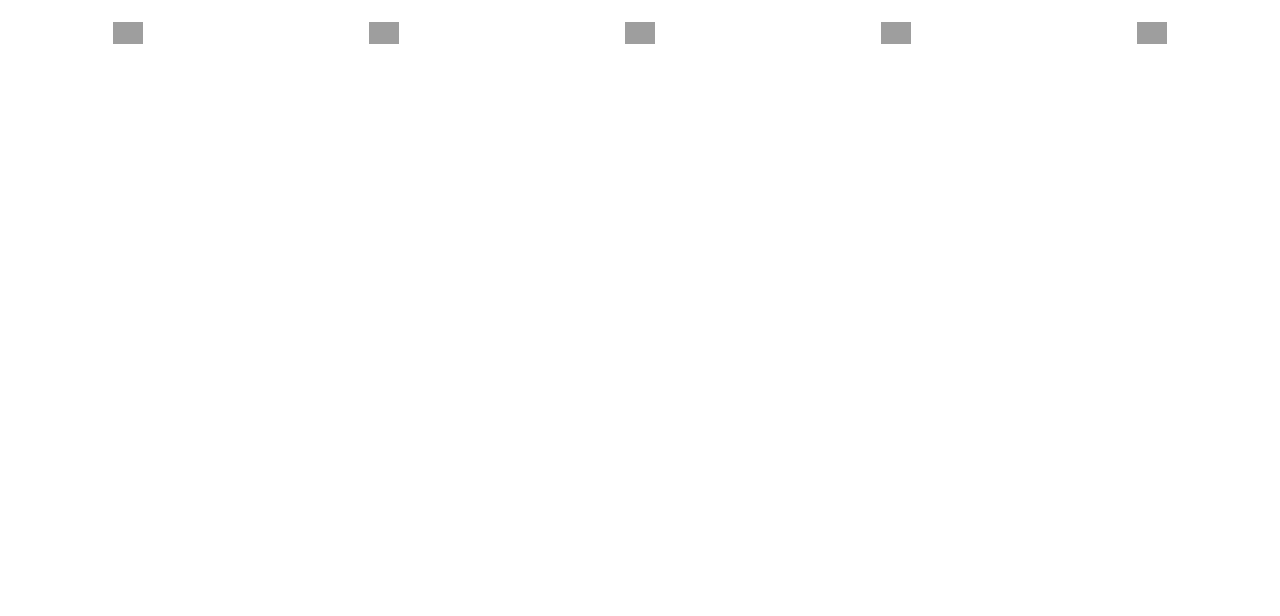
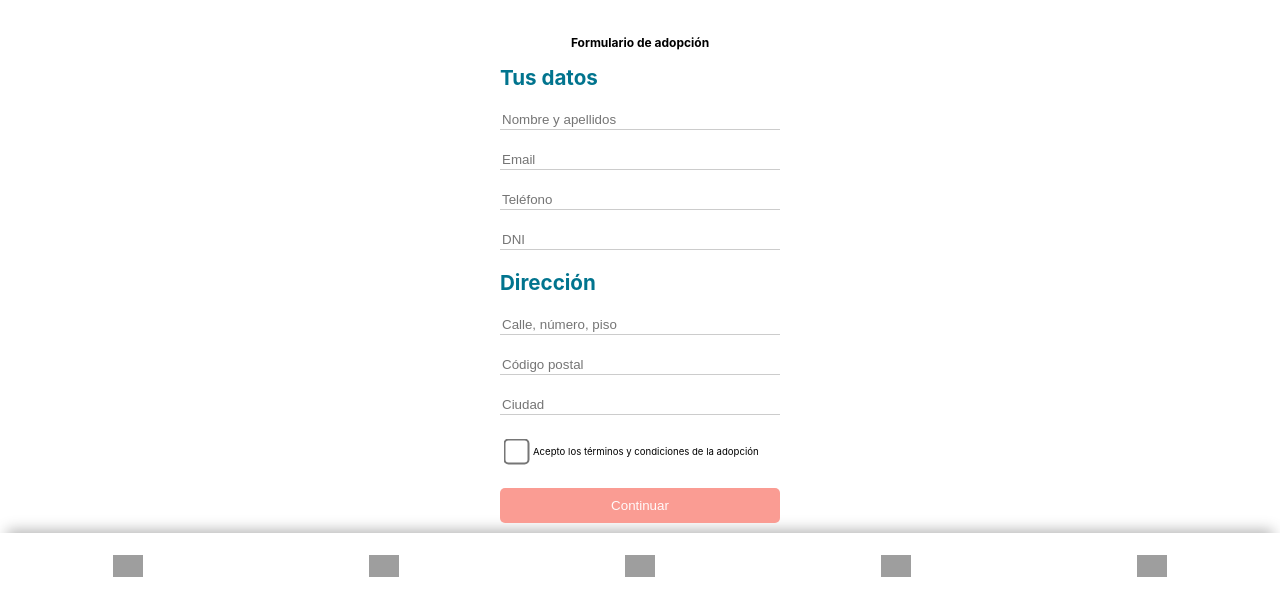
Before and after one commit to Corocottax/proyecto-final-react, a React (Create React App) app: page /formularioAdopcion in a window 1280 px wide. Shown: the top 616 px of the page. Built offline with nearby package versions, Linux system fonts and the light colour scheme; grey boxes are pictures that could not be loaded.

Commit message:
feat medio formulario de adopcion

```diff
--- a/src/pages/FormularioAdopcion/FormularioAdopcion.jsx
+++ b/src/pages/FormularioAdopcion/FormularioAdopcion.jsx
@@ -1,8 +1,111 @@
-import React from 'react';
-import "./FormularioAdopcion.scss"
+import React from "react";
+import "./FormularioAdopcion.scss";
+import { useForm } from "react-hook-form";
 
 const FormularioAdopcion = () => {
-  return <div></div>;
+  const { register, handleSubmit } = useForm();
+
+  const onSubmit = (formData) => {
+    // API.post("register", formData).then((res) => {
+    // console.log("Register user");
+  };
+
+  return (
+    <div className="adoption-form-div">
+      <div className="form-title">
+        <h2>Formulario de adopción</h2>
+      </div>
+
+
+
+      <form onSubmit={handleSubmit(onSubmit)}>
+
+      <div className="form-subtitle">
+        <h3>Tus datos</h3>
+      </div>
+
+        <label htmlFor="name"></label>
+        <input
+          id="name"
+          placeholder="Nombre y apellidos"
+          {...register("name", { required: true })}
+        />
+
+        <label htmlFor="email"></label>
+        <input
+          id="email"
+          placeholder="Email"
+          {...register("email", {
+            required: true,
+            pattern: /^[a-z0-9._%+-]+@[a-z0-9.-]+\.[a-z]{2,4}$/,
+          })}
+        />
+
+        <label htmlFor="phone"></label>
+        <input
+          name="phone"
+          id="phone"
+          type="phone"
+          placeholder="Teléfono"
+          {...register("phone", {
+            required: true,
+          })}
+        />
+
+        <label htmlFor="dni"></label>
+        <input
+          name="dni"
+          id="dni"
+          type="dni"
+          placeholder="DNI"
+          {...register("dni", {
+            required: true,
+          })}
+        />
+
+        <div className="form-subtitle">
+          <h3>Dirección</h3>
+        </div>
+
+        <label htmlFor="address"></label>
+        <input
+          id="address"
+          placeholder="Calle, número, piso"
+          {...register("address", { required: true })}
+        />
+
+        <label htmlFor="postalCode"></label>
+        <input
+          id="postalCode"
+          placeholder="Código postal"
+          {...register("postalCode", {
+            required: true,
+          })}
+        />
+
+        <label htmlFor="city"></label>
+        <input
+          name="city"
+          id="city"
+          type="city"
+          placeholder="Ciudad"
+          {...register("city", {
+            required: true,
+          })}
+        />
+
+      <div className="checkbox-div">
+
+      <input className="checkbox" type="checkbox" id="cbox1" value="first_checkbox" />
+          <p className="checkbox-text">Acepto los términos y condiciones de la adopción</p>
+
+      </div>
+
+
+        <input className="submit" type="submit" value="Continuar" />
+      </form>
+    </div>
+  );
 };
 
 export default FormularioAdopcion;
--- a/src/pages/FormularioAdopcion/FormularioAdopcion.scss
+++ b/src/pages/FormularioAdopcion/FormularioAdopcion.scss
@@ -0,0 +1,55 @@
+.adoption-form-div {
+  display: flex;
+  flex-direction: column;
+  align-items: center;
+
+
+  .form-title {
+    margin-top: 30px;
+    padding: 5px;
+    font-size: 0.5em;
+  }
+
+  .form-subtitle {
+    display: flex;
+    margin: 10px;
+    font-size: 1.1em;
+    color: rgb(1, 116, 142);
+  }
+
+  form {
+    display: flex;
+    flex-direction: column;
+    width: 300px;
+
+    input {
+      padding: 2px;
+      margin: 10px;
+      border: none;
+      border-bottom: solid rgba(0, 0, 0, 0.2) 1px;
+    }
+  }
+
+  .checkbox-div {
+    display: flex;
+    flex-direction: row;
+    align-items: center;
+
+    margin: 10px;
+    .checkbox {
+      transform: scale(2);
+    }
+
+    .checkbox-text {
+      font-size: 0.6em;
+    }
+  }
+
+  .submit {
+    background-color: rgb(250, 156, 147);
+    color: rgb(255, 250, 250);
+    padding: 10px;
+    border: none;
+    border-radius: 5px;
+  }
+}
```
